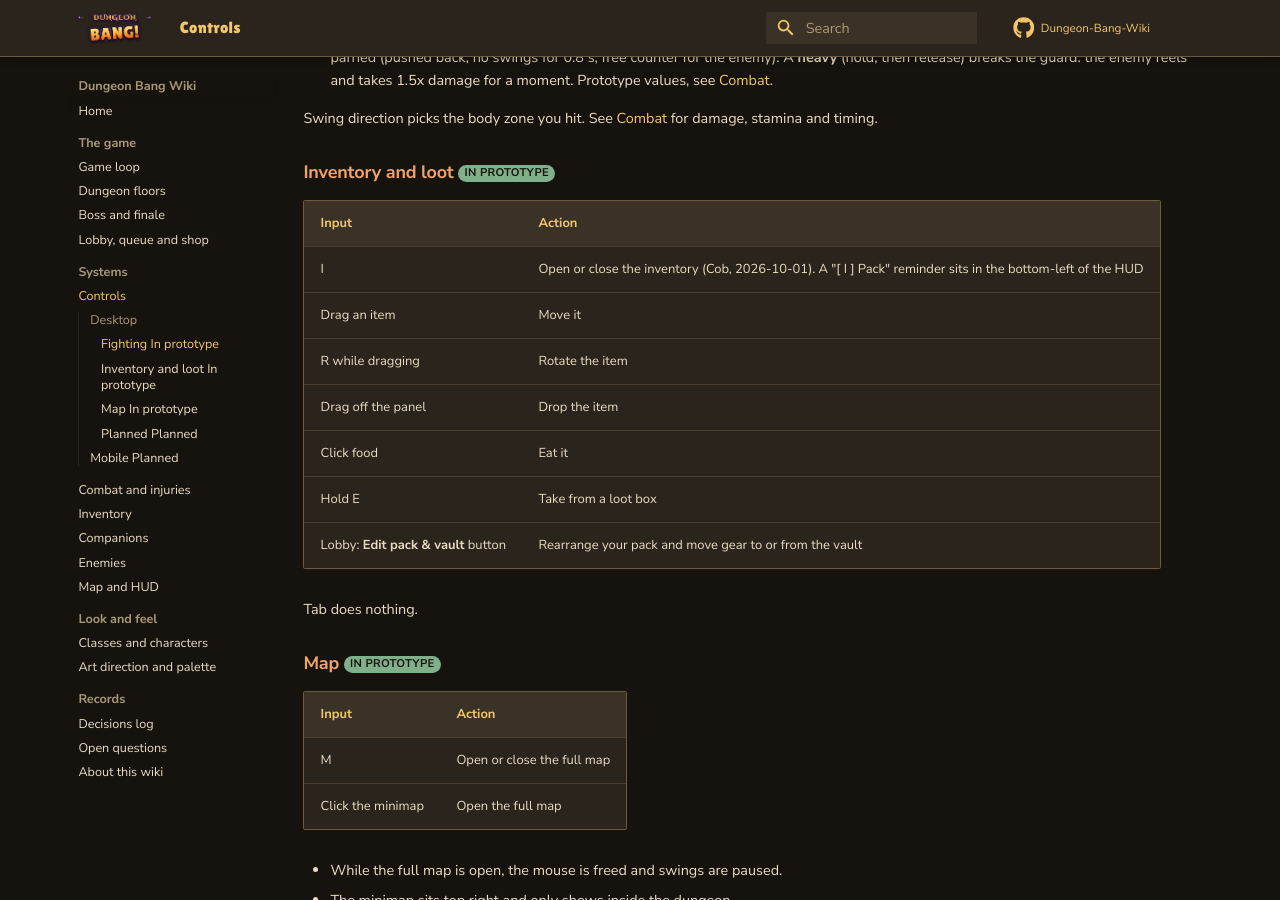
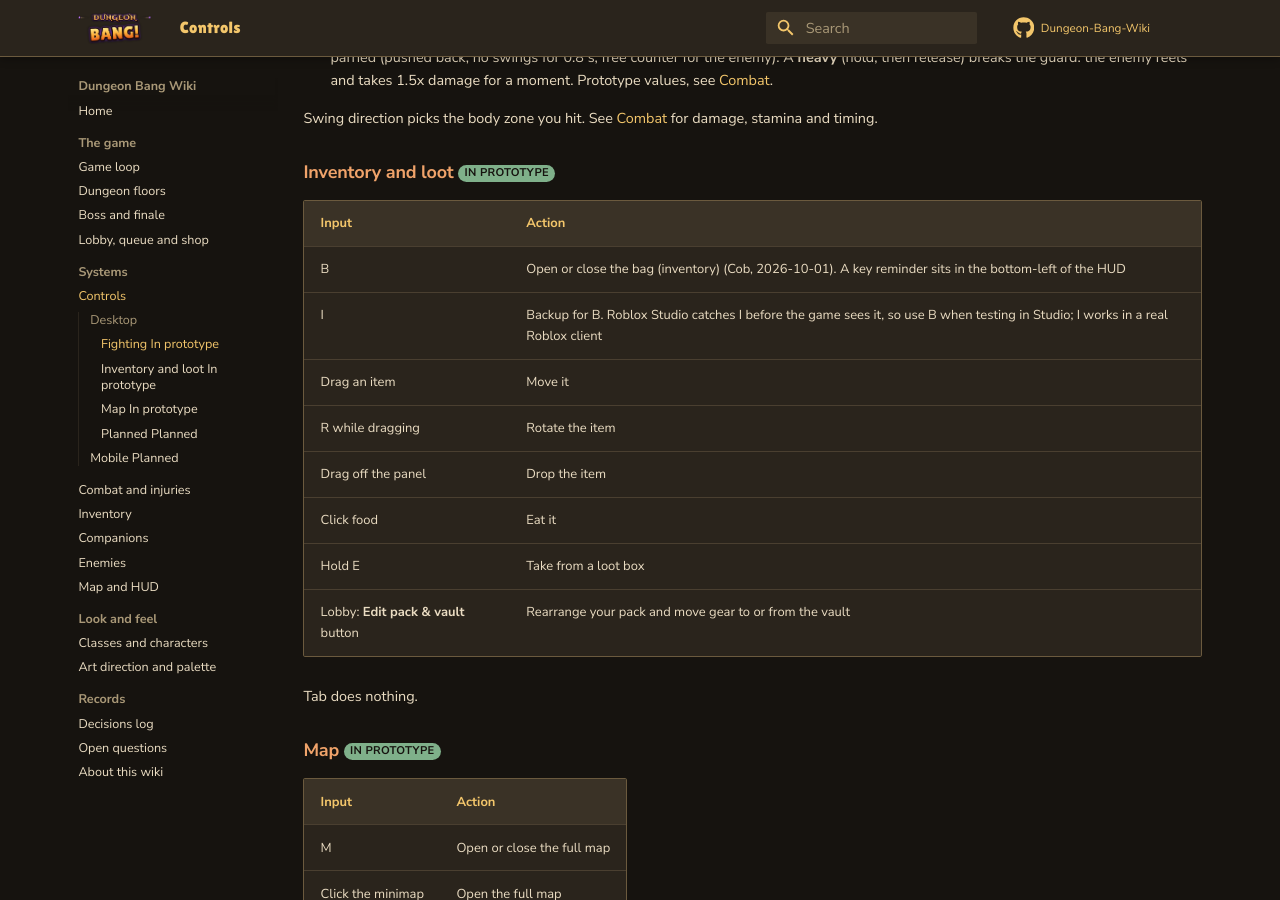
Before and after one commit to iamlegendok/Dungeon-Bang-Wiki, an MkDocs documentation site: the page built from docs/controls.md, in a window 1280 px wide and 900 px high, scrolled down 1194 px. Built offline with MkDocs 1.6.1 and Material for MkDocs 9.7.7, drawn with Linux system fonts in a browser that asks for light colours; comment, search, counter and statistics services are not loaded.

Commit message:
The bag opens with B; I stays as a backup
Co-Authored-By: Claude Opus 5.5 (1M context) <noreply@anthropic.com>
Claude-Session: https://claude.ai/code/session_01BBz4VfGTsvBuNKXe58LieA

```diff
--- a/docs/controls.md
+++ b/docs/controls.md
@@ -34,7 +34,8 @@ Swing direction picks the body zone you hit. See [Combat](combat.md#fighting-ski
 
 | Input | Action |
 |-|-|
-| I | Open or close the inventory (Cob, 2026-10-01). A "[ I ] Pack" reminder sits in the bottom-left of the HUD |
+| B | Open or close the bag (inventory) (Cob, 2026-10-01). A key reminder sits in the bottom-left of the HUD |
+| I | Backup for B. Roblox Studio catches I before the game sees it, so use B when testing in Studio; I works in a real Roblox client |
 | Drag an item | Move it |
 | R while dragging | Rotate the item |
 | Drag off the panel | Drop the item |
```
Also changed, not shown: docs/decisions.md (+1 -1 lines), docs/ui.md (+1 -1 lines).
